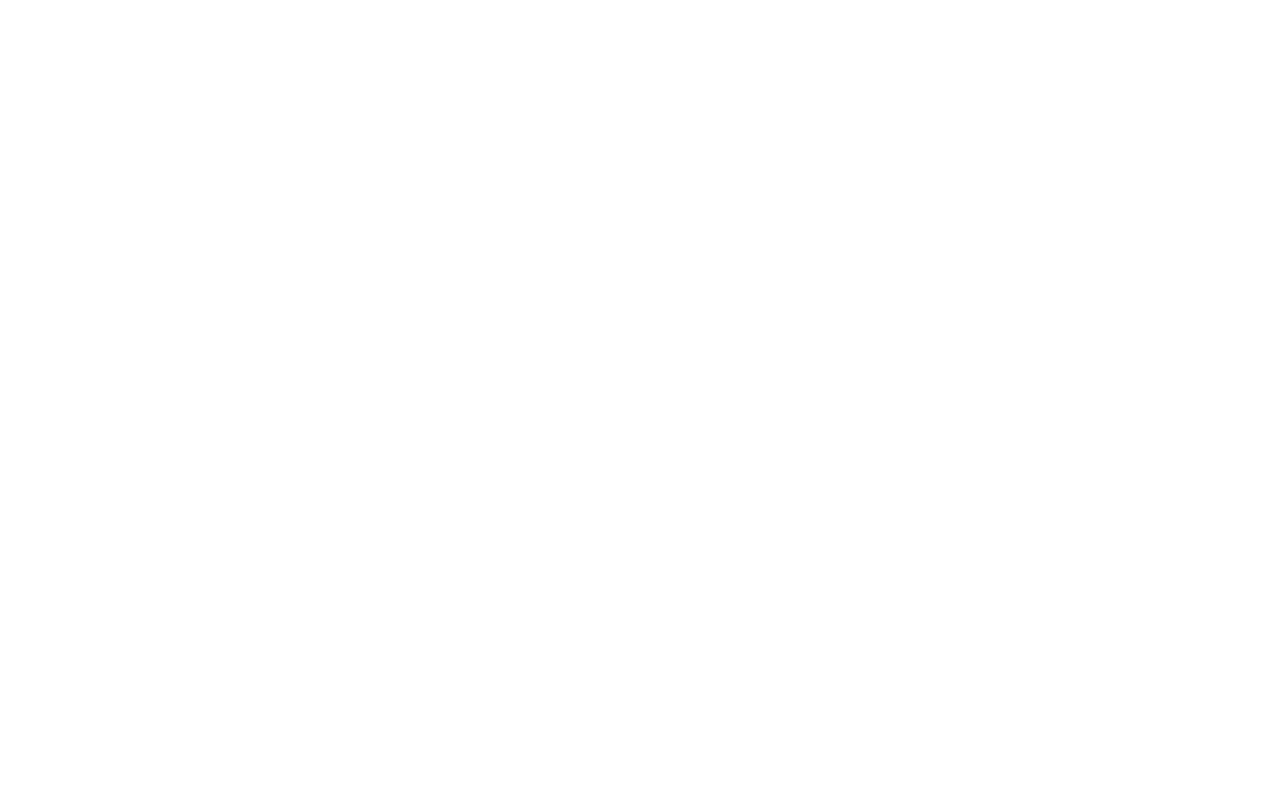
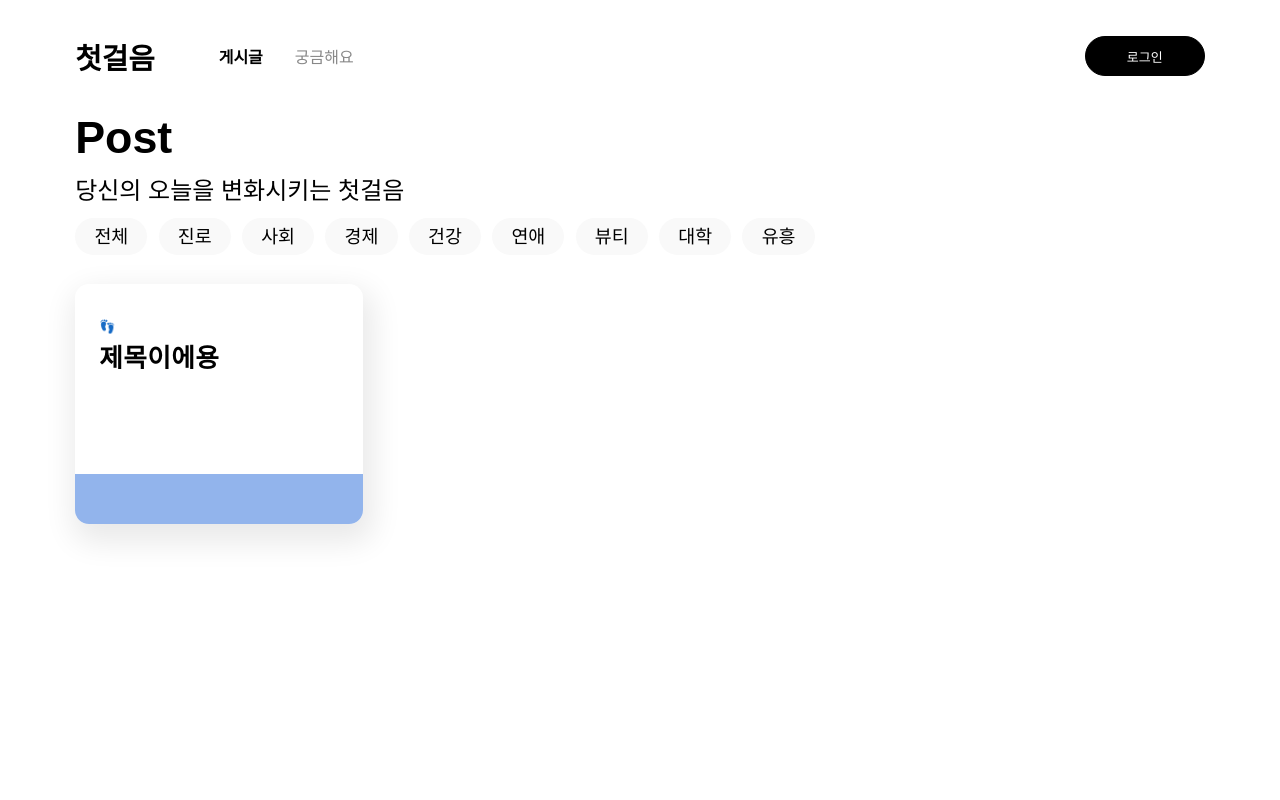
Before and after one commit to yeeZinu/1Team-FirstStep-FrontEnd, a Next.js app: page /Post in a window 1280 px wide. Shown: the top 800 px of the page. Built offline with nearby package versions, Linux system fonts and the light colour scheme.

Commit message:
feat: apply post page

```diff
--- a/src/pages/Post/index.tsx
+++ b/src/pages/Post/index.tsx
@@ -1,5 +1,53 @@
-function Post(){
+/** @jsxImportSource @emotion/react */
+import { css } from "@emotion/react";
+import PostCard from "components/Card/PostCard";
+import Circle from "components/Category/Circle";
+import Footer from "components/Footer";
+import Nav from "components/Nav";
+import Section from "components/Text/Section";
 
+function Post() {
+  const categoryArray = [
+    { category: "전체", path: "/" },
+    { category: "진로", path: "/" },
+    { category: "사회", path: "/" },
+    { category: "경제", path: "/" },
+    { category: "건강", path: "/" },
+    { category: "연애", path: "/" },
+    { category: "뷰티", path: "/" },
+    { category: "대학", path: "/" },
+    { category: "유흥", path: "/" },
+  ];
+  return (
+    <>
+      <Nav />
+      <div css={wrapper}>
+        <Section title="Post" summary="당신의 오늘을 변화시키는 첫걸음" />
+        <div css={categoryWrapper}>
+          {categoryArray.map((category, index) => {
+            return (
+              <Circle
+                key={index}
+                path={category.path}
+                category={category.category}
+              />
+            );
+          })}
+          <PostCard />
+        </div>
+      </div>
+      <Footer />
+    </>
+  );
 }
 
-export default Post
+export default Post;
+
+const wrapper = css`
+  width: 100%;
+  height: 100vh;
+`;
+
+const categoryWrapper = css`
+  margin: 1rem 4.7rem;
+`;
```
